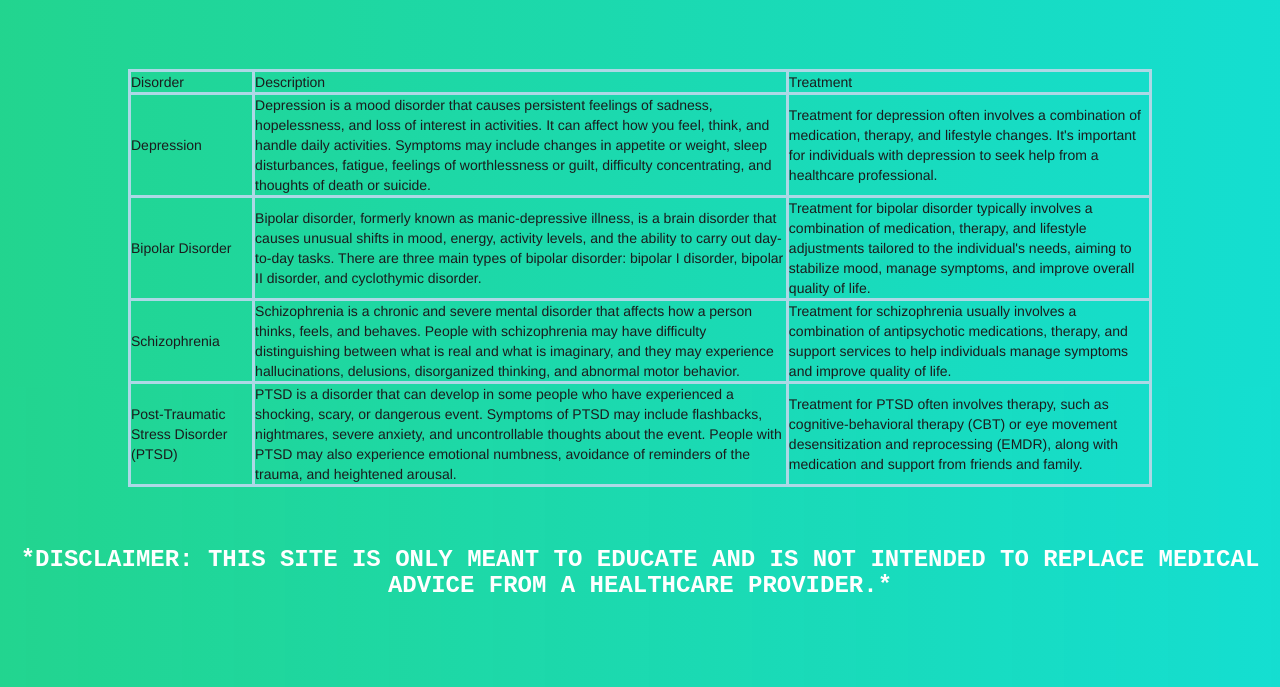
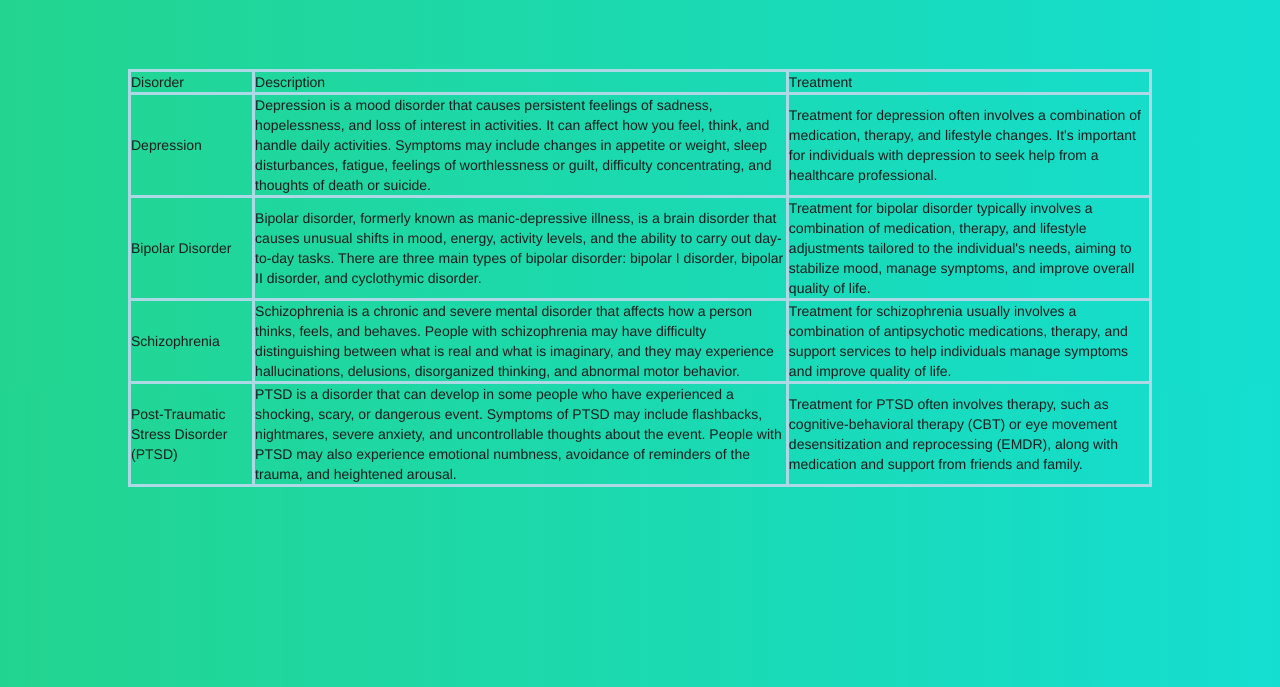
Before and after one commit to Vijayesh314/Mental-Health-Info, a plain HTML site: page disorders.html in a window 1280 px wide. Shown: the part 113-800 px from the top of the page. Drawn offline with nearby package versions, Linux system fonts and the light colour scheme.

Commit message:
Update disorders.html

```diff
--- a/disorders.html
+++ b/disorders.html
@@ -67,6 +67,5 @@
     </table>
     <br>
     <br>
-    <h2>*DISCLAIMER: THIS SITE IS ONLY MEANT TO EDUCATE AND IS NOT INTENDED TO REPLACE MEDICAL ADVICE FROM A HEALTHCARE PROVIDER.*</h2>
 </body>
 </html>
```
